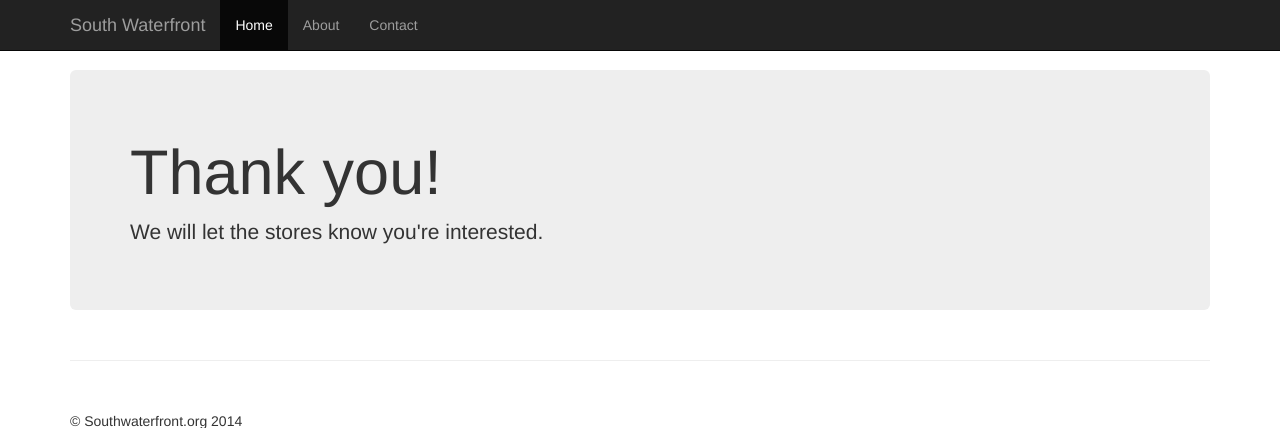
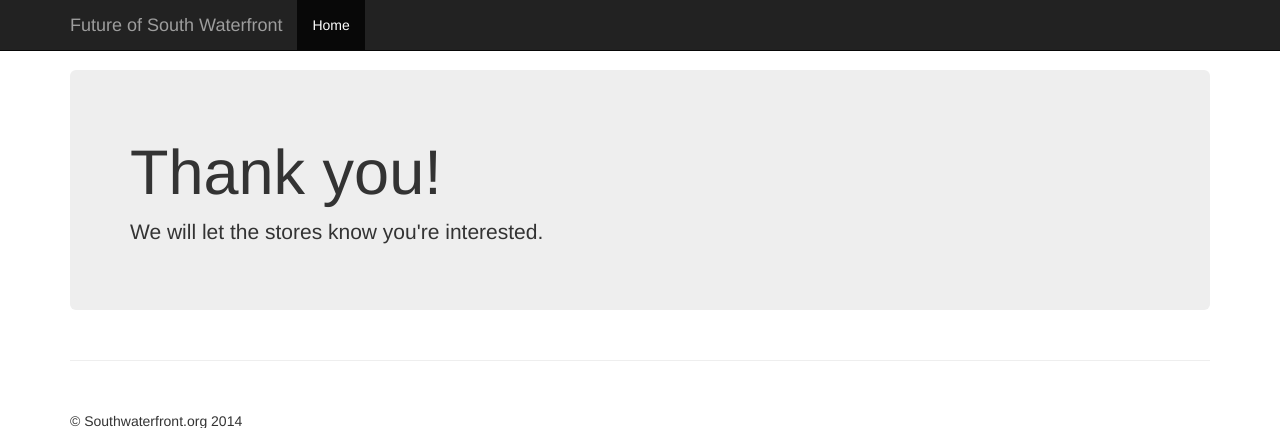
Before and after one commit to tklovett/southwaterfront, a Django app: page /thanks/ in a window 1280 px wide. Shown: the top 428 px of the page. Run offline with Django 3.2, Linux system fonts and the light colour scheme; some libraries are stand-ins or nearby versions.

Commit message:
change heading

```diff
--- a/main/templates/resident.html
+++ b/main/templates/resident.html
@@ -40,7 +40,7 @@
             <span class="icon-bar"></span>
             <span class="icon-bar"></span>
           </button>
-          <a class="navbar-brand" href="/">South Waterfront</a>
+          <a class="navbar-brand" href="/">Future of South Waterfront</a>
         </div>
         <div class="collapse navbar-collapse">
           <ul class="nav navbar-nav">
--- a/main/templates/survey.html
+++ b/main/templates/survey.html
@@ -40,7 +40,7 @@
             <span class="icon-bar"></span>
             <span class="icon-bar"></span>
           </button>
-          <a class="navbar-brand" href="/">South Waterfront</a>
+          <a class="navbar-brand" href="/">Future of South Waterfront</a>
         </div>
         <div class="collapse navbar-collapse">
           <ul class="nav navbar-nav">
--- a/main/templates/thanks.html
+++ b/main/templates/thanks.html
@@ -40,13 +40,13 @@
             <span class="icon-bar"></span>
             <span class="icon-bar"></span>
           </button>
-          <a class="navbar-brand" href="/">South Waterfront</a>
+          <a class="navbar-brand" href="/">Future of South Waterfront</a>
         </div>
         <div class="collapse navbar-collapse">
           <ul class="nav navbar-nav">
             <li class="active"><a href="/">Home</a></li>
-            <li><a href="#about">About</a></li>
-            <li><a href="#contact">Contact</a></li>
+            <!-- <li><a href="#about">About</a></li> -->
+            <!-- <li><a href="#contact">Contact</a></li> -->
           </ul>
         </div><!-- /.nav-collapse -->
       </div><!-- /.container -->
```
